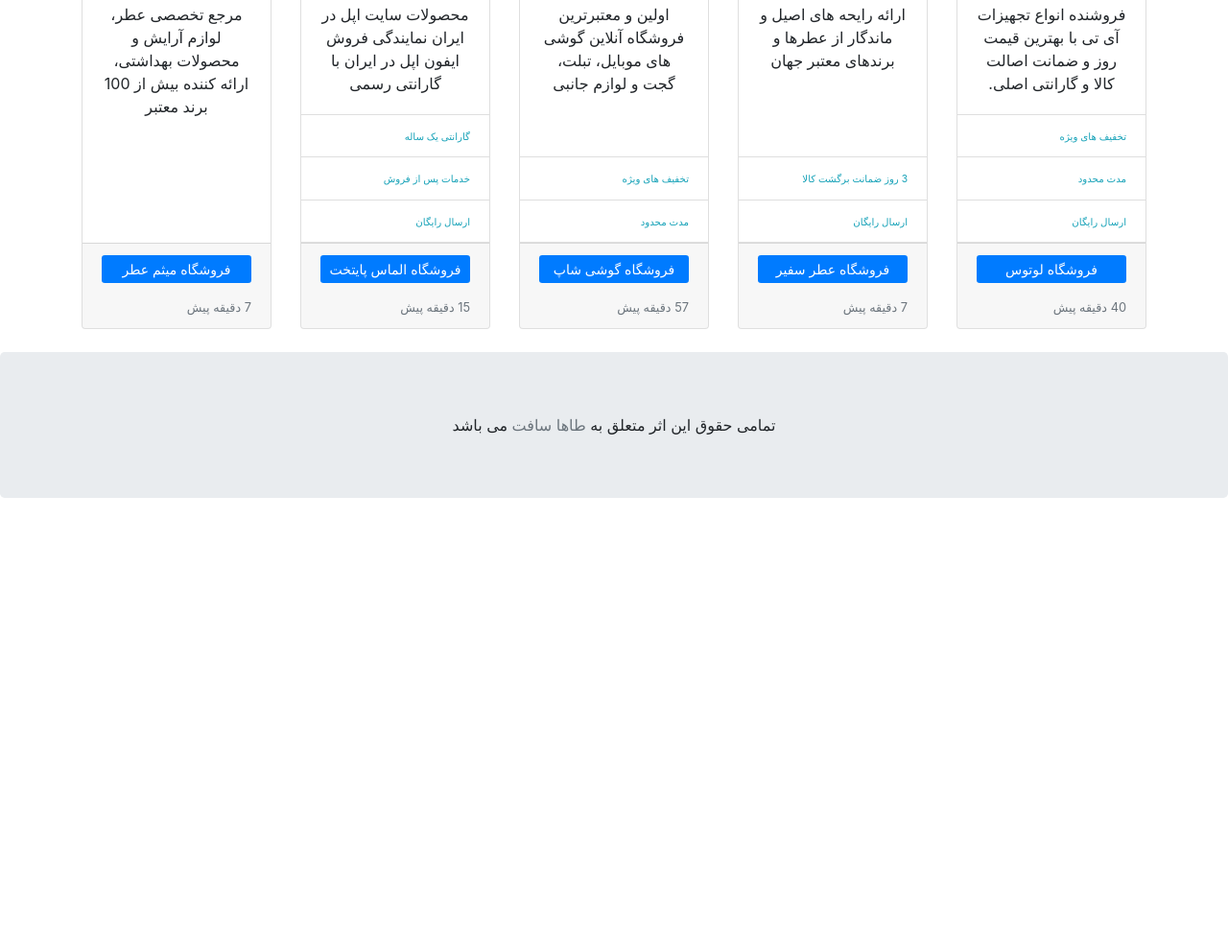
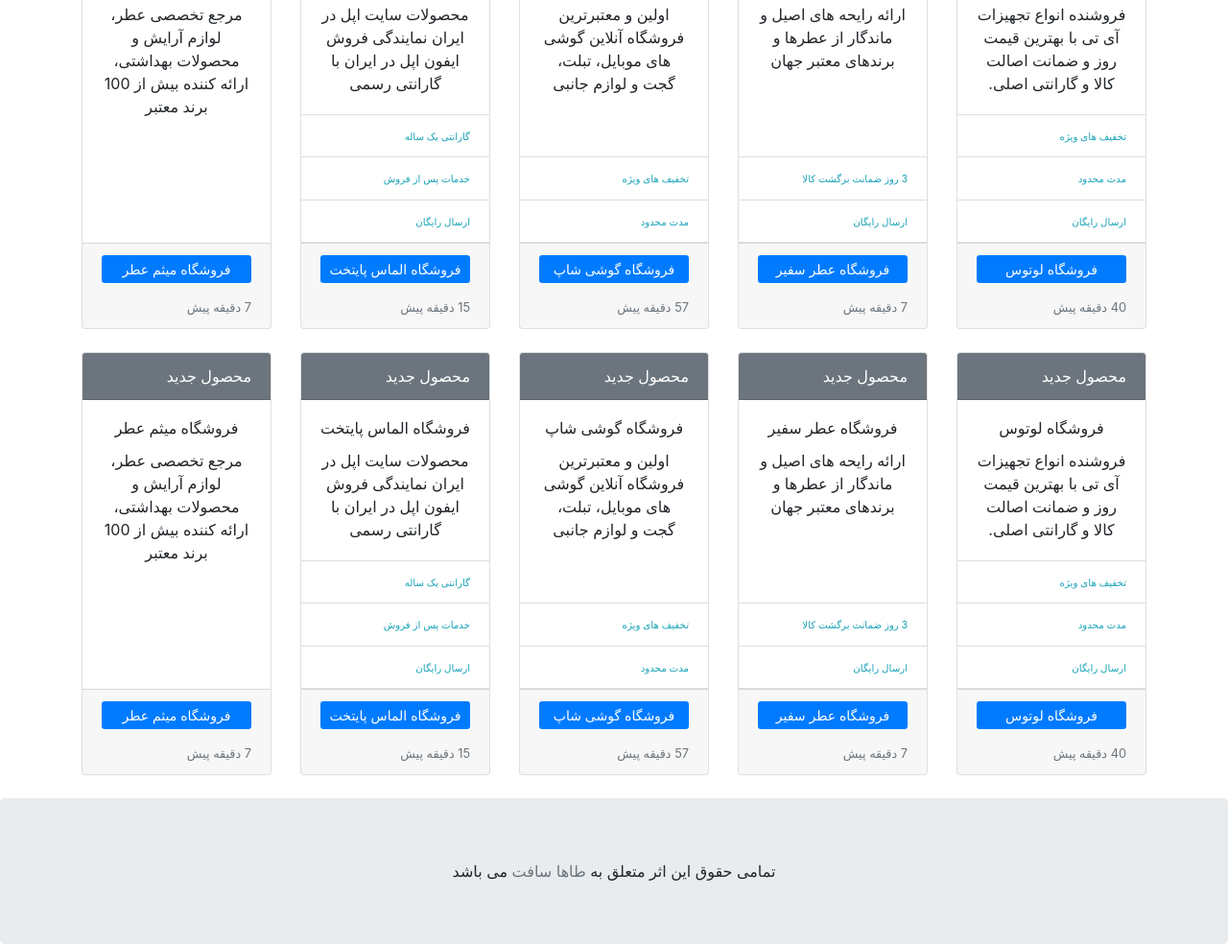
Before and after one commit to mostafastn/CentralShopping, a plain HTML site: page CentralShopping/Index.html in a window 1280 px wide. Shown: the part 1184-2168 px from the top of the page at 96% size. Before the commit the page ends 1703 px from the top, so only its background shows below. Drawn offline with Linux system fonts and the light colour scheme.

Commit message:
setup onepage site

```diff
--- a/CentralShopping/Index.html
+++ b/CentralShopping/Index.html
@@ -49,6 +49,36 @@
             flex-wrap: nowrap;
         }
     </style>
+
+
+    <script>
+
+
+        $(document).ready(function () {
+
+            var slider = $("#Slider");
+            var flatOffers = $("#FlatOffers");
+            var newProducts = $("#NewProducts");
+            var store_View = $("#Store_View");
+
+            $("#StoreMenu").click(function () {
+
+                slider.hide();
+                flatOffers.hide();
+                newProducts.hide();
+
+                store_View.show();
+
+                return false;
+            });
+
+
+            $("#AboutUS").click(function () {
+                alert('AboutUS');
+                return false;
+            });
+        });
+    </script>
 
 </head>
 <body>
@@ -327,10 +357,10 @@
                             </ul>
                         </li>
                         <li class="nav-item">
-                            <a class="nav-link text-nowrap" href="#">فروشگاه ها</a>
+                            <a class="nav-link text-nowrap" href="#" id="StoreMenu">فروشگاه ها</a>
                         </li>
                         <li class="nav-item">
-                            <a class="nav-link text-nowrap" href="#">درباره ما</a>
+                            <a class="nav-link text-nowrap" href="#" id="AboutUS">درباره ما</a>
                         </li>
                         <li class="nav-item">
                             <a class="nav-link text-nowrap" href="#">تماس ما</a>
@@ -341,7 +371,7 @@
                         <div class="input-group">
                             <input type="text" class="form-control border border-light" placeholder="دنبال چی هستی؟">
                             <div class="input-group-append">
-                                <button class="btn btn-outline-light" type="submit"  title="جستجو">
+                                <button class="btn btn-outline-light" type="submit" title="جستجو">
                                     <i class="fa fa-search"></i>
                                 </button>
                             </div>
@@ -353,9 +383,9 @@
                     <button class="btn btn-light mr-2 my-2 " type="submit" title="ورود">
                         <i class="fa fa-user-circle"></i>
                     </button>
-                <button class="btn btn-light my-2" type="submit"  title="سبد خرید">
-                    <i class="fa fa-shopping-cart" >
-                        <span class="badge badge-secondary small"  title="تعداد محصولات" >0</span>
+                    <button class="btn btn-light my-2" type="submit" title="سبد خرید">
+                        <i class="fa fa-shopping-cart">
+                            <span class="badge badge-secondary small" title="تعداد محصولات">0</span>
                         </i>
                     </button>
                 </div>
@@ -365,30 +395,13 @@
     </div>
 
     <div class="container" style="margin-top:30px">
-        <div class="row">
+        <div class="row"  id="Slider">
             <div class="col">
                 <div id="demo" class="carousel slide" data-ride="carousel">
-                    <!--<ul class="carousel-indicators">
-                        <li data-target="#demo" data-slide-to="0" class="active"></li>
-                        <li data-target="#demo" data-slide-to="1"></li>
-                        <li data-target="#demo" data-slide-to="2"></li>
-                        <li data-target="#demo" data-slide-to="3"></li>
-                        <li data-target="#demo" data-slide-to="4"></li>
-                        <li data-target="#demo" data-slide-to="5"></li>
-                        <li data-target="#demo" data-slide-to="6"></li>
-                        <li data-target="#demo" data-slide-to="7"></li>
-                        <li data-target="#demo" data-slide-to="8"></li>
-                        <li data-target="#demo" data-slide-to="9"></li>
-                        <li data-target="#demo" data-slide-to="10"></li>
-                        <li data-target="#demo" data-slide-to="11"></li>
-                    </ul>-->
+
                     <div class="carousel-inner">
                         <div class="carousel-item active">
                             <img src="Images/Slids/Brands/1_500.png" alt="Appel" class="img-fluid mx-auto d-block" style="height: 350px;" />
-                            <!--<div class="carousel-caption">
-                                <h3>Los Angeles</h3>
-                                <p>We had such a great time in LA!</p>
-                            </div>-->
                         </div>
                         <div class="carousel-item">
                             <img src="Images/Slids/Brands/5_500.png" alt="Chicago" class="img-fluid mx-auto d-block" style="height: 350px;">
@@ -435,7 +448,7 @@
 
         </div>
 
-        <div class="row my-5">
+        <div class="row my-5" id="FlatOffers">
             <div class="col">
                 <nav class="tabbable">
                     <div class="nav nav-tabs">
@@ -446,23 +459,9 @@
                         <a class="nav-item nav-link text-nowrap bg-light" data-toggle="tab" role="tab" href="#menu4">ست کالسکه و کریر</a>
                         <a class="nav-item nav-link text-nowrap bg-light" data-toggle="tab" role="tab" href="#menu5">ماست لاکتیویا کاله</a>
                         <a class="nav-item nav-link text-nowrap bg-light" data-toggle="tab" role="tab" href="#menu6">شارژر همراه پرومیت</a>
-
-                        <!--<a class="nav-item nav-link" id="nav-contact-tab" data-toggle="tab" href="#nav-contact" role="tab" aria-controls="nav-contact" aria-selected="false">Contact</a>
-                        <a class="nav-item nav-link" id="nav-home-tab" data-toggle="tab" href="#nav-home" role="tab" aria-controls="nav-home" aria-selected="true">Home</a>
-                        <a class="nav-item nav-link" id="nav-profile-tab" data-toggle="tab" href="#nav-profile" role="tab" aria-controls="nav-profile" aria-selected="false">Profile</a>
-                        <a class="nav-item nav-link" id="nav-contact-tab" data-toggle="tab" href="#nav-contact" role="tab" aria-controls="nav-contact" aria-selected="false">Contact</a>
-                        <a class="nav-item nav-link" id="nav-home-tab" data-toggle="tab" href="#nav-home" role="tab" aria-controls="nav-home" aria-selected="true">Home</a>
-                        <a class="nav-item nav-link" id="nav-profile-tab" data-toggle="tab" href="#nav-profile" role="tab" aria-controls="nav-profile" aria-selected="false">Profile</a>
-                        <a class="nav-item nav-link" id="nav-contact-tab" data-toggle="tab" href="#nav-contact" role="tab" aria-controls="nav-contact" aria-selected="false">Contact</a>
-                        <a class="nav-item nav-link" id="nav-home-tab" data-toggle="tab" href="#nav-home" role="tab" aria-controls="nav-home" aria-selected="true">Home</a>
-                        <a class="nav-item nav-link" id="nav-profile-tab" data-toggle="tab" href="#nav-profile" role="tab" aria-controls="nav-profile" aria-selected="false">Profile</a>-->
                     </div>
                 </nav>
                 <div class="tab-content" id="nav-tabContent">
-                    <!--<div class="tab-pane fade show active" id="nav-home" role="tabpanel" aria-labelledby="nav-home-tab">Home</div>
-                    <div class="tab-pane fade" id="nav-profile" role="tabpanel" aria-labelledby="nav-profile-tab">Profile</div>
-                    <div class="tab-pane fade" id="nav-contact" role="tabpanel" aria-labelledby="nav-contact-tab">Contact</div>-->
-
                     <div id="home" class="container tab-pane  border border-secondary rounded  active">
                         <div class="row">
                             <div class="col-lg-4 my-auto ">
@@ -548,120 +547,9 @@
             </div>
         </div>
 
-        <!--<div class="row my-5">
-            <div class="col">
-                <ul class="nav nav-tabs rounded-0 py-1">
-                    <li class="nav-item">
-                        <a class="nav-link bg-light active" data-toggle="tab" href="#home">ادوتویلت مردانه</a>
-                    </li>
-                    <li class="nav-item">
-                        <a class="nav-link bg-light" data-toggle="tab" href="#menu1">کارت حافظه اپیسر</a>
-                    </li>
-                    <li class="nav-item">
-                        <a class="nav-link bg-light" data-toggle="tab" href="#menu2">شکلات خوری سفالی</a>
-                    </li>
-                    <li class="nav-item">
-                        <a class="nav-link bg-light" data-toggle="tab" href="#menu3">ماشین اصلاح مک استایلر</a>
-                    </li>
-                    <li class="nav-item">
-                        <a class="nav-link bg-light" data-toggle="tab" href="#menu4">ست کالسکه و کریر</a>
-                    </li>
-                    <li class="nav-item">
-                        <a class="nav-link bg-light" data-toggle="tab" href="#menu5">ماست لاکتیویا کاله</a>
-                    </li>
-                    <li class="nav-item">
-                        <a class="nav-link bg-light" data-toggle="tab" href="#menu6">شارژر همراه پرومیت</a>
-                    </li>
-                </ul>
 
+    <div class="card-deck" id="NewProducts">
 
-                <div class="tab-content">
-                    <div id="home" class="container tab-pane  border border-secondary rounded  active">
-                        <div class="row">
-                            <div class="col-lg-4 my-auto ">
-                                <dl class="row my-0">
-                                    <dt class="col-sm-3">مشخصه</dt>
-                                    <dd class="col-sm-9">توضیحات توضیحات توضیحات توضیحات توضیحات توضیحات توضیحات توضیحات</dd>
-
-                                    <dt class="col-sm-3">مشخصه</dt>
-                                    <dd class="col-sm-9">توضیحات</dd>
-
-                                    <dt class="col-sm-3">مشخصه</dt>
-                                    <dd class="col-sm-9">توضیحات</dd>
-
-                                    <dt class="col-sm-3">مشخصه</dt>
-                                    <dd class="col-sm-9">توضیحات</dd>
-
-                                    <dt class="col-sm-3">مشخصه</dt>
-                                    <dd class="col-sm-9">توضیحات</dd>
-
-                                    <dt class="col-sm-3">مشخصه</dt>
-                                    <dd class="col-sm-9">توضیحات</dd>
-
-                                    <dt class="col-sm-3">مشخصه</dt>
-                                    <dd class="col-sm-9">توضیحات</dd>
-                                </dl>
-                            </div>
-                            <div class="col-md-4 my-auto">
-                                <dl class="row m-0">
-                                    <dt class="col-sm-3">قیمت</dt>
-                                    <dd class="col-sm-9"><s>85000000</s></dd>
-
-                                    <dt class="col-sm-3"><span class="label text-danger">تخفیف</span></dt>
-                                    <dd class="col-sm-9">
-                                        <p class="label text-danger">25%</p>
-                                        <p class="label text-danger badge-warning rounded p-1">65000000</p>
-                                    </dd>
-
-                                    <dt class="col-sm-3"></dt>
-                                    <dd class="col-sm-9">
-                                        <button type="button" class="btn btn-primary float-right">
-                                            خرید
-                                            <span class="badge badge-danger ml-2">25 %</span>
-                                        </button>
-                                    </dd>
-                                </dl>
-                            </div>
-                            <div class="col-md-4 my-2">
-                                <img src="Images/Slids/Brands/5_500.png" alt="Chicago" class="img-fluid mx-auto d-block mt-auto ">
-                            </div>
-                        </div>
-                    </div>
-                    <div id="menu1" class="container tab-pane fade">
-                        <br>
-                        <h3>Menu 1</h3>
-                        <p>Ut enim ad minim veniam, quis nostrud exercitation ullamco laboris nisi ut aliquip ex ea commodo consequat.</p>
-                    </div>
-                    <div id="menu2" class="container tab-pane fade">
-                        <br>
-                        <h3>Menu 2</h3>
-                        <p>Sed ut perspiciatis unde omnis iste natus error sit voluptatem accusantium doloremque laudantium, totam rem aperiam.</p>
-                    </div>
-                    <div id="menu3" class="container tab-pane fade">
-                        <br>
-                        <h3>Menu 3</h3>
-                        <p>Ut enim ad minim veniam, quis nostrud exercitation ullamco laboris nisi ut aliquip ex ea commodo consequat.</p>
-                    </div>
-                    <div id="menu4" class="container tab-pane fade">
-                        <br>
-                        <h3>Menu 4</h3>
-                        <p>Sed ut perspiciatis unde omnis iste natus error sit voluptatem accusantium doloremque laudantium, totam rem aperiam.</p>
-                    </div>
-                    <div id="menu5" class="container tab-pane fade">
-                        <br>
-                        <h3>Menu 5</h3>
-                        <p>Ut enim ad minim veniam, quis nostrud exercitation ullamco laboris nisi ut aliquip ex ea commodo consequat.</p>
-                    </div>
-                    <div id="menu6" class="container tab-pane fade">
-                        <br>
-                        <h3>Menu 6</h3>
-                        <p>Sed ut perspiciatis unde omnis iste natus error sit voluptatem accusantium doloremque laudantium, totam rem aperiam.</p>
-                    </div>
-                </div>
-            </div>
-        </div>-->
-
-        <div class="card-deck">
         <div class="card   mb-4">
             <div class="card-header bg-secondary text-white ">محصول جدید</div>
             <div class="card-body text-center">
@@ -717,7 +605,7 @@
             <div class="card-header bg-secondary text-white ">محصول جدید</div>
             <div class="card-body text-center">
                 <h6 class="card-title">فروشگاه الماس پایتخت</h6>
-                    <p class="card-text">محصولات سایت اپل در ایران  نمایندگی فروش ایفون اپل در ایران با گارانتی رسمی</p>
+                <p class="card-text">محصولات سایت اپل در ایران نمایندگی فروش ایفون اپل در ایران با گارانتی رسمی</p>
             </div>
             <ul class="list-group list-group-flush ">
                 <li class="list-group-item text-info small"><small>گارانتی یک ساله</small></li>
@@ -744,6 +632,88 @@
             </div>
         </div>
     </div>
+
+        <div class="card-deck" id="Store_View">
+
+            <div class="card   mb-4">
+                <div class="card-header bg-secondary text-white ">محصول جدید</div>
+                <div class="card-body text-center">
+                    <h6 class="card-title">فروشگاه لوتوس</h6>
+                    <p class="card-text">
+                        فروشنده انواع
+                        تجهیزات آی تی با بهترین قیمت روز و ضمانت اصالت کالا و گارانتی اصلی.
+                    </p>
+                </div>
+                <ul class="list-group list-group-flush ">
+                    <li class="list-group-item text-info small"><small>تخفیف های ویژه</small></li>
+                    <li class="list-group-item text-info small"><small>مدت محدود</small></li>
+                    <li class="list-group-item text-info small"><small>ارسال رایگان</small></li>
+                </ul>
+                <div class="card-footer text-muted small">
+                    <p class="btn-sm btn-primary text-center">فروشگاه لوتوس</p>
+                    40 دقیقه پیش
+                </div>
+            </div>
+            <div class="card   mb-4">
+                <div class="card-header bg-secondary text-white ">محصول جدید</div>
+                <div class="card-body text-center">
+                    <h6 class="card-title">فروشگاه عطر سفیر</h6>
+                    <p class="card-text">ارائه رایحه های اصیل و ماندگار از عطرها و برندهای معتبر جهان</p>
+                </div>
+                <ul class="list-group list-group-flush">
+                    <li class="list-group-item text-info small"><small>3 روز ضمانت برگشت کالا</small></li>
+                    <li class="list-group-item text-info small"><small>ارسال رایگان</small></li>
+                </ul>
+                <div class="card-footer text-muted small">
+                    <p class="btn-sm btn-primary text-center">فروشگاه عطر سفیر</p>
+                    7 دقیقه پیش
+                </div>
+            </div>
+
+            <div class="card   mb-4">
+                <div class="card-header bg-secondary text-white ">محصول جدید</div>
+                <div class="card-body text-center">
+                    <h6 class="card-title">فروشگاه گوشی شاپ</h6>
+                    <p class="card-text">اولین و معتبرترین فروشگاه آنلاین گوشی های موبایل، تبلت، گجت و لوازم جانبی</p>
+                </div>
+                <ul class="list-group list-group-flush">
+                    <li class="list-group-item text-info small"><small>تخفیف های ویژه</small></li>
+                    <li class="list-group-item text-info small"><small>مدت محدود</small></li>
+                </ul>
+                <div class="card-footer text-muted small">
+                    <p class="btn-sm btn-primary text-center">فروشگاه گوشی شاپ</p>
+                    57 دقیقه پیش
+                </div>
+            </div>
+
+            <div class="card   mb-4">
+                <div class="card-header bg-secondary text-white ">محصول جدید</div>
+                <div class="card-body text-center">
+                    <h6 class="card-title">فروشگاه الماس پایتخت</h6>
+                    <p class="card-text">محصولات سایت اپل در ایران نمایندگی فروش ایفون اپل در ایران با گارانتی رسمی</p>
+                </div>
+                <ul class="list-group list-group-flush ">
+                    <li class="list-group-item text-info small"><small>گارانتی یک ساله</small></li>
+                    <li class="list-group-item text-info small"><small>خدمات پس از فروش</small></li>
+                    <li class="list-group-item text-info small"><small>ارسال رایگان</small></li>
+                </ul>
+                <div class="card-footer text-muted small small">
+                    <p class="btn-sm btn-primary text-center">فروشگاه الماس پایتخت</p>
+                    15 دقیقه پیش
+                </div>
+            </div>
+            <div class="card   mb-4">
+                <div class="card-header bg-secondary text-white ">محصول جدید</div>
+                <div class="card-body text-center">
+                    <h6 class="card-title">فروشگاه میثم عطر</h6>
+                    <p class="card-text">مرجع تخصصی عطر، لوازم آرایش و محصولات بهداشتی، ارائه کننده بیش از 100 برند معتبر</p>
+                </div>
+                <div class="card-footer text-muted small">
+                    <p class="btn-sm btn-primary text-center">فروشگاه میثم عطر</p>
+                    7 دقیقه پیش
+                </div>
+            </div>
+        </div>
     </div>
 
     <div class="jumbotron text-center" style="margin-bottom:0">
```
Lines whose indentation alone changed are shown as unchanged.
